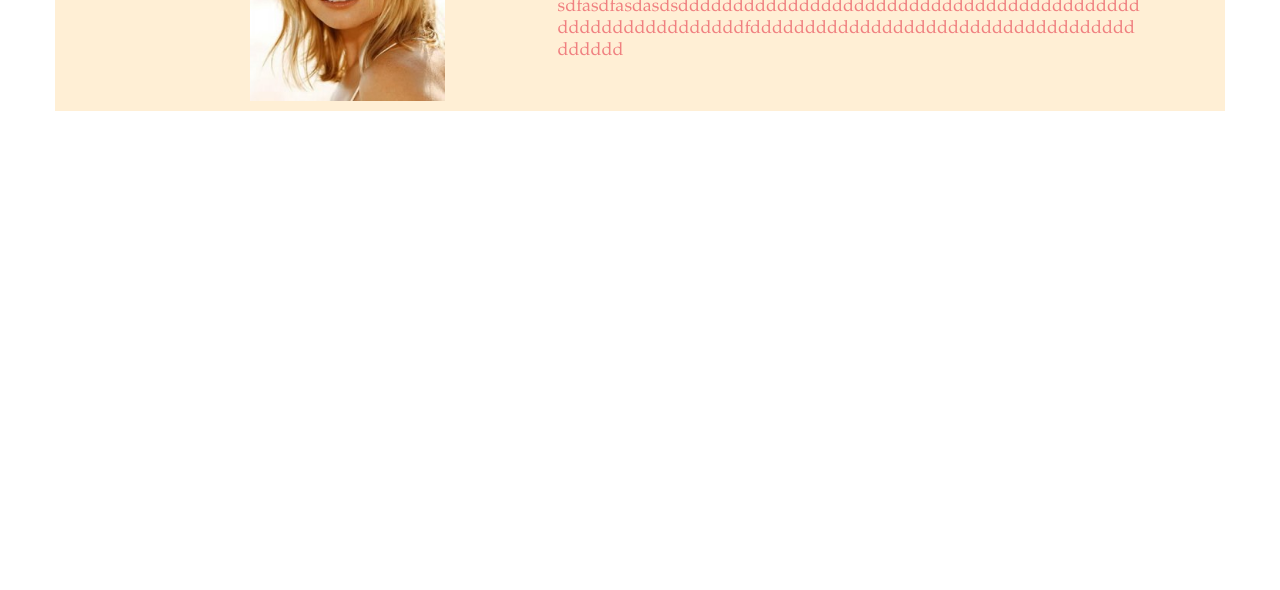
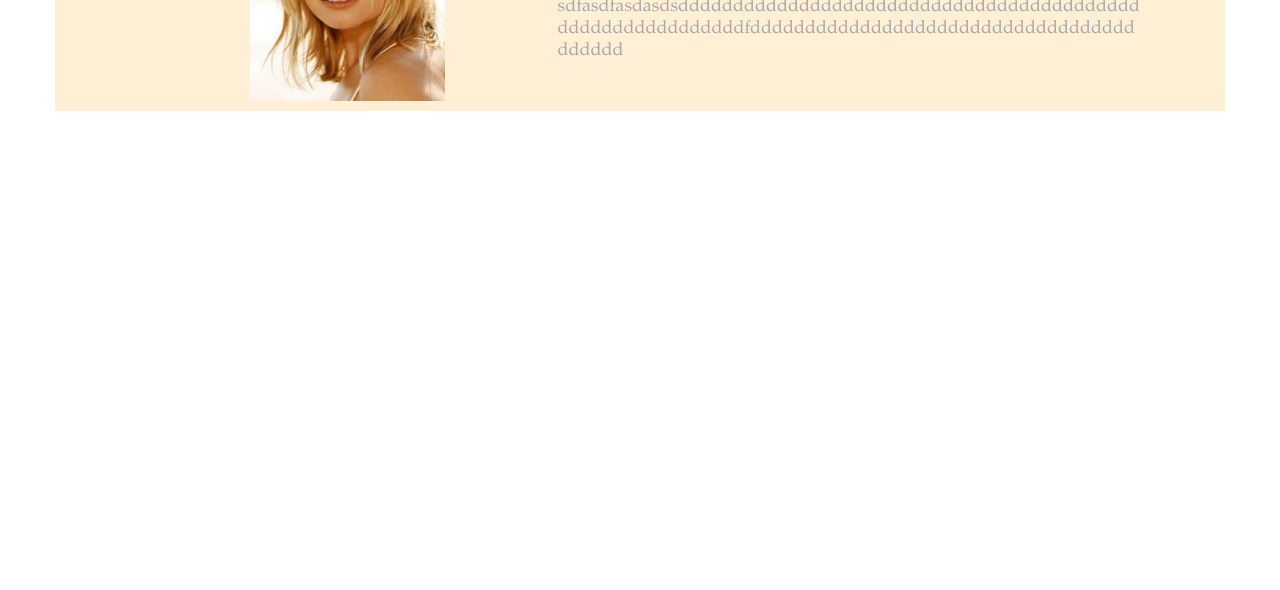
Before and after one commit to matr369/matr369, a plain HTML site: page about.html in a window 1280 px wide. Shown: the part 210-800 px from the top of the page. Drawn offline with Linux system fonts and the light colour scheme.

Commit message:
create steel about page

```diff
--- a/css/about.css
+++ b/css/about.css
@@ -43,7 +43,7 @@
     font: 20px Palatino, serif;
 }
 .user-vita{
-    color: #F08080;
+    color: #A9A9A9;
     font: 18px Palatino, serif;
     word-wrap:break-word;
     margin: 0px 15px;
```
